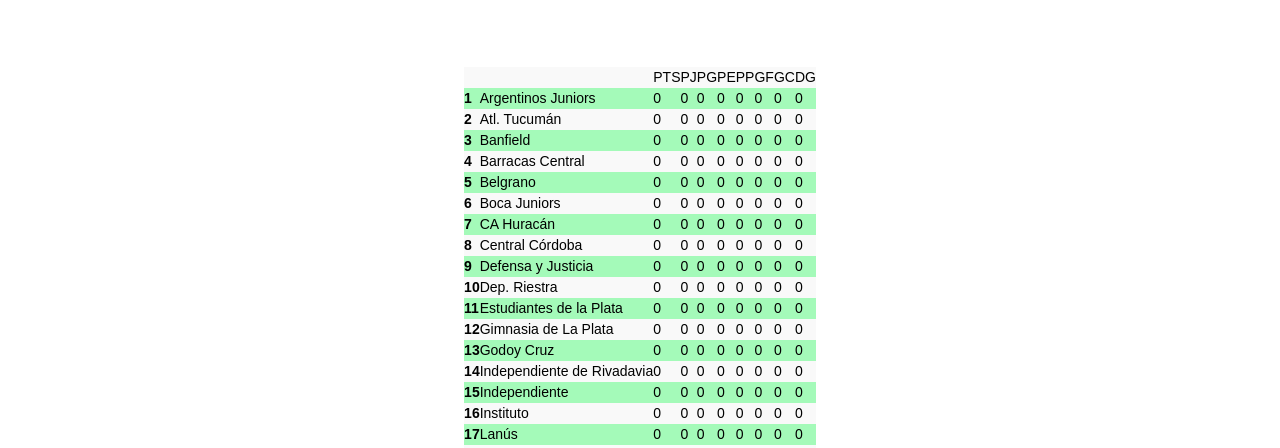
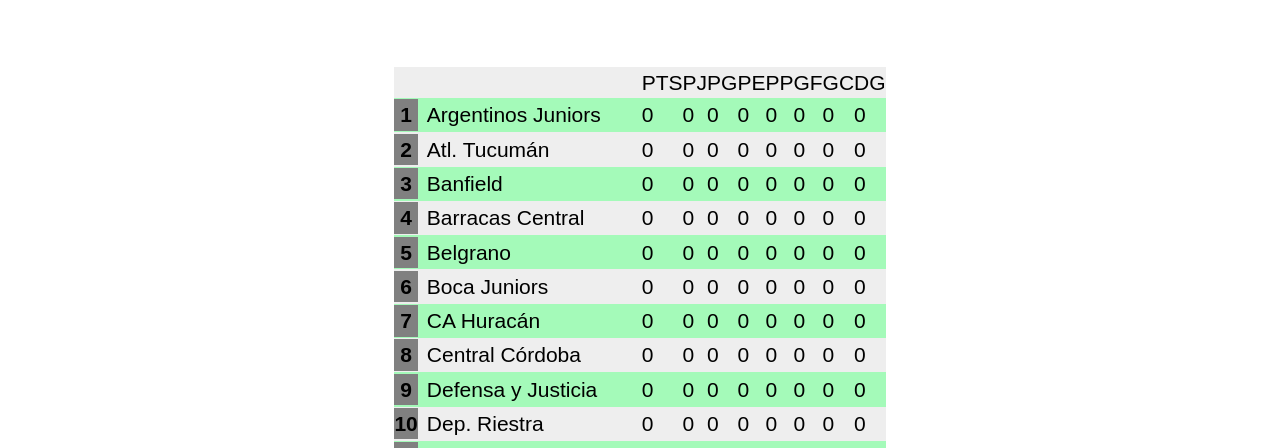
Before and after one commit to gusfrino/futbol-de-primera, a plain HTML site: page paginas/clasificacion.html in a window 1280 px wide. Shown: the part 321-769 px from the top of the page. Drawn offline with nearby package versions, Linux system fonts and the light colour scheme.

Commit message:
revision final

```diff
--- a/paginas/clasificacion.html
+++ b/paginas/clasificacion.html
@@ -62,6 +62,8 @@
           </div>
         </nav>
   </header>
+  <!-- Fin de header -->
+  <!-- inicio de main -->
     <main class="clasificacion">
         <div class="titulo">
             <h1><strong>Clasificación</strong></h1>
@@ -237,7 +239,7 @@
             </tr>
             <tr>
                 <td><strong>14</strong></td>
-                <td>Independiente de Rivadavia</td>
+                <td>Independiente Riv.</td>
                 <td>0</td>
                 <td>0</td>
                 <td>0</td>
@@ -415,8 +417,9 @@
                 <td>0</td>
             </tr>
         </table>
-
     </main>
+  <!-- fin de main -->
+  <!-- inicio del footer -->
     <footer class="grid_footer">
         <nav>
              <h3><strong>Get in touch</strong></h3>
@@ -450,6 +453,7 @@
              </form>
         </nav>
  </footer>
+  <!-- fin footer -->
     <script src="https://cdn.jsdelivr.net/npm/bootstrap@5.3.3/dist/js/bootstrap.bundle.min.js" integrity="sha384-YvpcrYf0tY3lHB60NNkmXc5s9fDVZLESaAA55NDzOxhy9GkcIdslK1eN7N6jIeHz" crossorigin="anonymous"></script>
 </body>
 </html>
--- a/scss/_clasificacion.scss
+++ b/scss/_clasificacion.scss
@@ -1,11 +1,23 @@
 body {
     main {
+        .clasificacion td {
+            font-size: 3rem
+        }
+        td strong {
+            background-color: gray;
+            display: flex;
+            flex-direction: column;
+            align-items: center;
+            margin-right: 1.3rem;
+            margin-top: 0.2rem;
+            margin-bottom: 0.2rem;
+        }
         .clasificacion {
             display: flex;
             flex-direction: column;
         }
         tbody tr:nth-child(odd) {
-            background-color: #f9f9f9; /*impares */
+            background-color: #eeeeee; /*impares */
         }
 
         tbody tr:nth-child(even) {
--- a/scss/_equipos.scss
+++ b/scss/_equipos.scss
@@ -11,7 +11,7 @@ body {
             justify-content: space-around;
         }
         .equipos td {
-            height: 10rem;
+            height: 13rem;
             width: 15rem ;
             display: flex;
             flex-direction: column;
@@ -22,7 +22,9 @@ body {
             display: flex;
             flex-direction: column;
             align-items: center;
-            font-size: 0.9rem;
+            margin-top:0.5rem;
+            margin-bottom:0.5rem;
+            font-size: 1.4rem;
         }
         .equipos img {
             display: flex;
@@ -32,7 +34,7 @@ body {
             height: 7rem;
         }
         tbody tr:nth-child(odd) {
-            background-color: #f9f9f9; /*impares */
+            background-color: #eeeeee; /*impares */
         }
 
         tbody tr:nth-child(even) {
--- a/scss/styles.scss
+++ b/scss/styles.scss
@@ -7,10 +7,8 @@
 @import "header";
 @import "footer";
 @import "partidos";
-@import "fichajes";
 @import "estadios";
 @import "equipos";
-@import "entrenadores";
 @import "clasificacion";
 
 html {
@@ -18,8 +16,6 @@ html {
     /* 1rem = 10px */
 }
 body {
-    overflow-x:scroll ;
-    overflow-y:scroll ;
     button {
         border: none;
     }
```
Also changed, not shown: index.html (+3 -1 lines), paginas/equipos.html (+5 -0 lines), paginas/estadios.htm (+5 -1 lines), paginas/partidos.html (+6 -3 lines), css/styles.css, scss/_entrenadores.scss (deleted), scss/_fichajes.scss (deleted), 1 other file.
